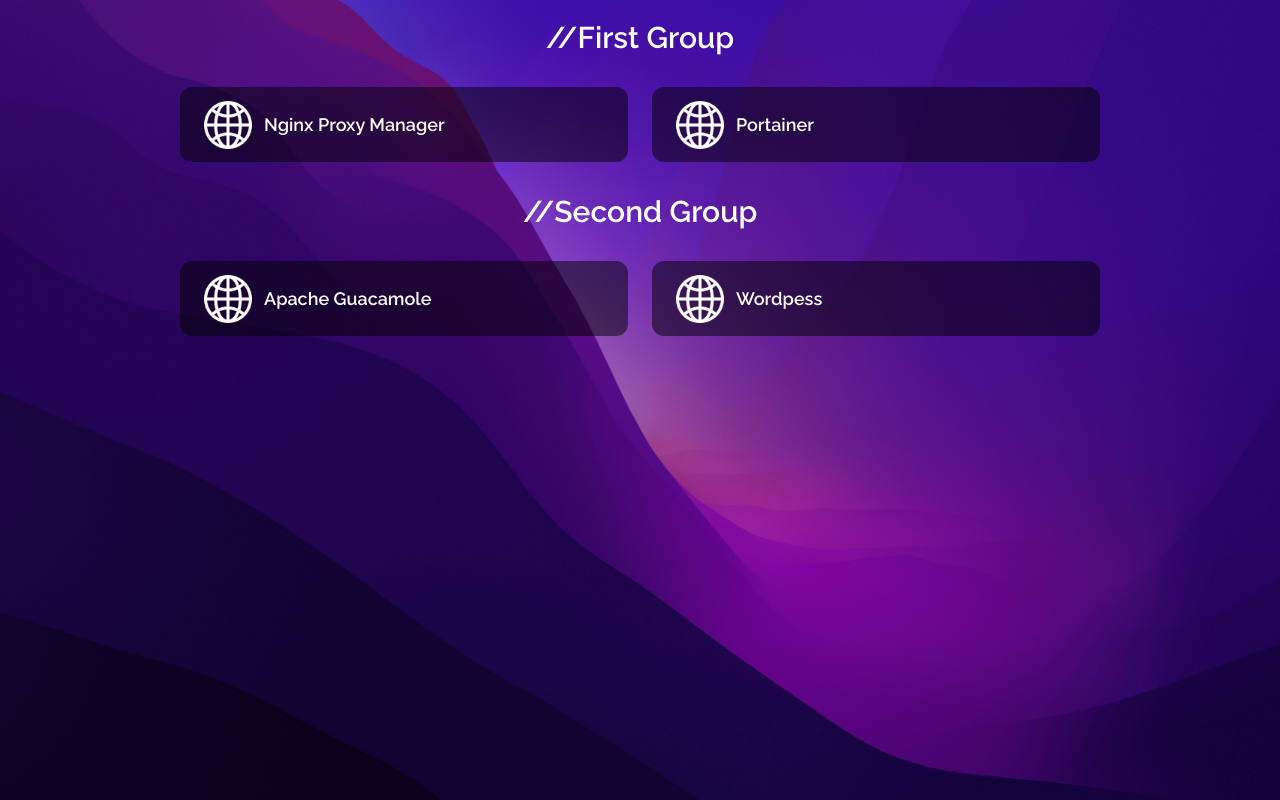
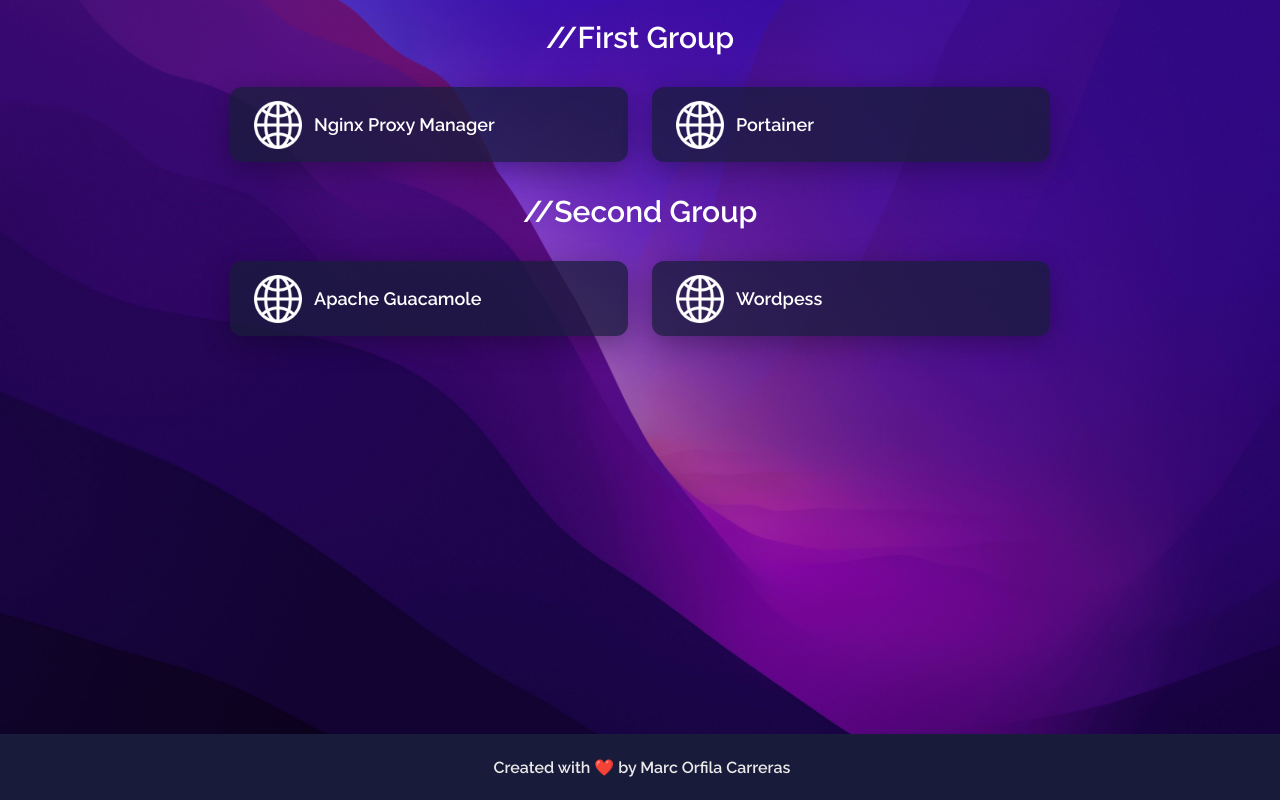
Before and after one commit to martadinata666/Homelium, a Flask app: page / in a window 1280 px wide. Run offline with Flask 2, Linux system fonts and the light colour scheme.

Commit message:
Added footer and changed page style

```diff
--- a/app/static/styles/mainpage.css
+++ b/app/static/styles/mainpage.css
@@ -3,6 +3,9 @@
 body {
     background: url(../wallpaper.jpeg) no-repeat center center fixed;
     background-size: cover;
+
+    margin: 0;
+    padding: 0;
 
     font-family: 'Raleway', sans-serif;
 }
@@ -15,12 +18,6 @@ body {
     font-size: 15px;
     color: white;
 }
-/*
-.group-apps {
-    display: flex;
-    justify-content: center;
-    align-items: center;
-}*/
 
 .app {
     display: flex;
@@ -31,11 +28,13 @@ body {
     padding: 12px 24px 12px 24px;
     margin: 12px;
 
-    width: 400px;
+    width: 350px;
 
     text-decoration: none;
-    background: rgba(0, 0, 0, 0.5);
+    background: rgba(24, 28, 58, 0.75);
     color: white;
+
+    box-shadow: rgba(0, 0, 0, 0.3) 0px 7px 29px 0px;
 
     text-align: left;
     font-size: 12px;
@@ -44,8 +43,27 @@ body {
     border-radius: 12px;
 }
 
+.app:hover {
+    transform: translateY(-2px);
+    background: rgba(31, 35, 71, 0.75);
+}
+
 .app-img {
     height: 48px;
+}
+
+footer {
+    position: fixed;
+    left: 0;
+    bottom: 0;
+    width: 100%;
+
+    padding: 2px;
+
+    text-align: center;
+
+    background: #181C3A;
+    color: #eaeaea;
 }
 
 @media (min-width: 651px) {
--- a/app/templates/mainpage.html
+++ b/app/templates/mainpage.html
@@ -26,5 +26,9 @@
         {% endfor %}
     </div>
 
+    <footer>
+        <h4>Created with ❤️ by Marc Orfila Carreras</h4>
+    </footer>
+
 </body>
 </html>
```
